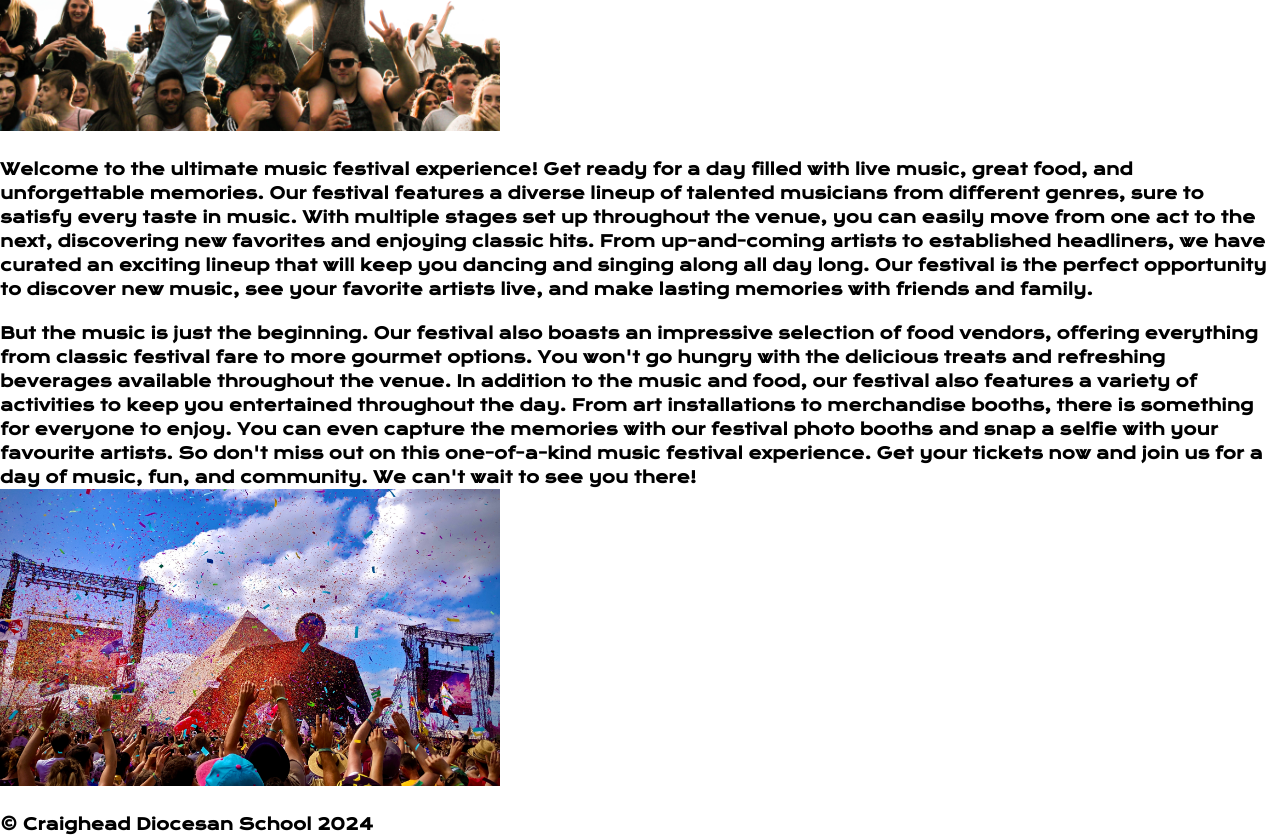
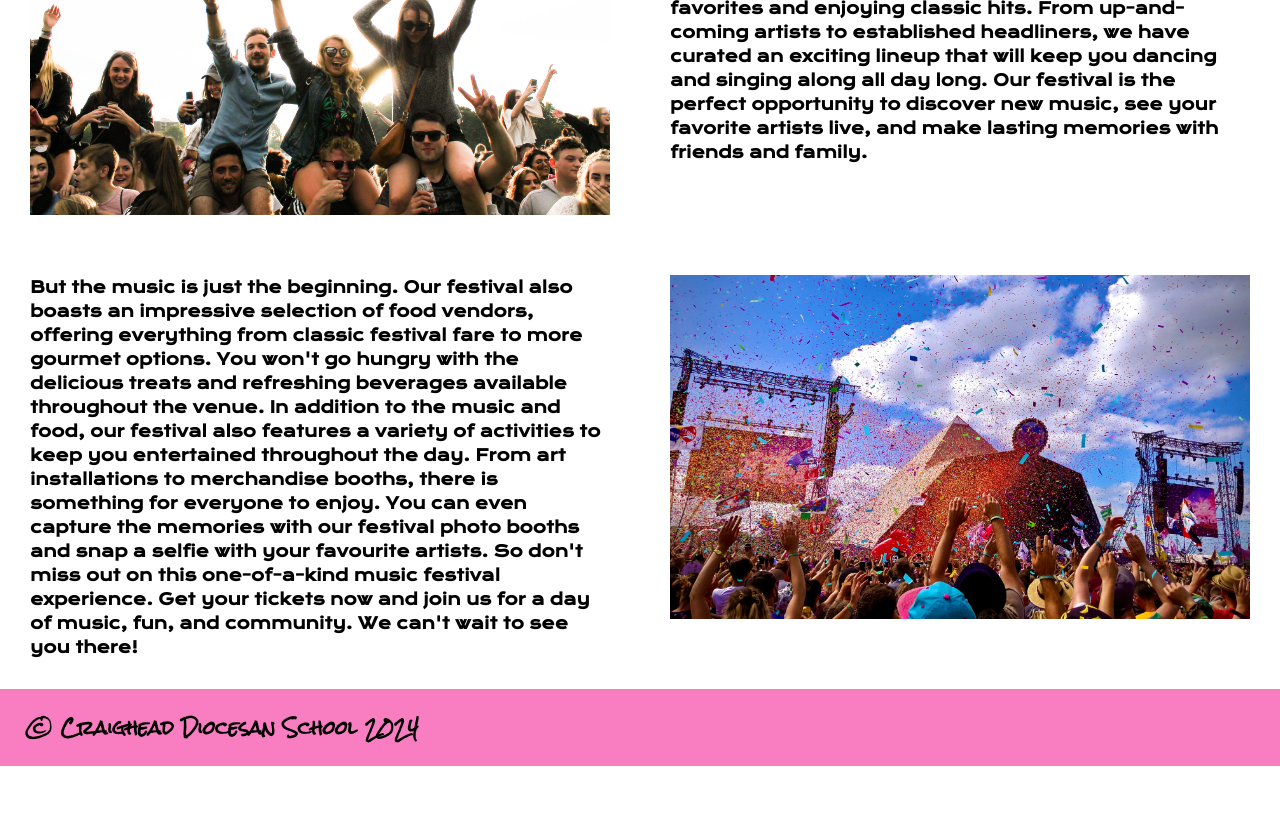
Before and after one commit to craighead-diocesan-school/music-festival-fitzgerald52, a SvelteKit app: page / in a window 1280 px wide. Shown: the part 940-1776 px from the top of the page. After the commit the page ends 1706 px from the top, so only its background shows below. Built offline with nearby package versions, Linux system fonts and the light colour scheme.

Commit message:
main and footer first
i used display grid to style my main content and made my footer a component so it can be used across all pages

```diff
--- /dev/null
+++ b/src/lib/Footer.svelte
@@ -0,0 +1,14 @@
+<footer>
+  <p>&copy; Craighead Diocesan School 2024</p>
+</footer>
+
+<style>
+  p {
+    background-color: rgb(249, 125, 193);
+    font-size: large;
+    color: black;
+    font-family: 'Rock Salt', cursive;
+    font-weight: 800;
+    padding: 25px;
+  }
+</style>
--- a/src/lib/Nav.svelte
+++ b/src/lib/Nav.svelte
@@ -6,7 +6,7 @@
   <a class:is-active={$page.url.pathname == '/'} href="/">Home</a>
   <a class:is-active={$page.url.pathname == '/acts'} href="/acts">Acts</a>
   <a class:is-active={$page.url.pathname == '/accommodation'} href="/accommodation">Accommodation</a>
-  <a class:is-active={$page.url.pathname == '/tickets'} href="/ticket">Tickets </a>
+  <a class:is-active={$page.url.pathname == '/ticket'} href="/ticket">Tickets </a>
 </nav>
 
 <style>
--- a/src/routes/+page.svelte
+++ b/src/routes/+page.svelte
@@ -1,6 +1,7 @@
 <script>
   import Header from '$lib/Header.svelte'
-  import Nav from '../lib/Nav.svelte'
+  import Nav from '$lib/Nav.svelte'
+  import Footer from '$lib/Footer.svelte'
 </script>
 
 <Nav />
@@ -12,14 +13,15 @@
   <p>But the music is just the beginning. Our festival also boasts an impressive selection of food vendors, offering everything from classic festival fare to more gourmet options. You won't go hungry with the delicious treats and refreshing beverages available throughout the venue. In addition to the music and food, our festival also features a variety of activities to keep you entertained throughout the day. From art installations to merchandise booths, there is something for everyone to enjoy. You can even capture the memories with our festival photo booths and snap a selfie with your favourite artists. So don't miss out on this one-of-a-kind music festival experience. Get your tickets now and join us for a day of music, fun, and community. We can't wait to see you there!</p>
   <img class="photo" src="/james-genchi.jpg" alt="large crowd of people cherring towads stage while confitie falls" />
 </main>
-
-<footer>
-  <p>&copy; Craighead Diocesan School 2024</p>
-</footer>
+<Footer />
 
 <style>
   @import url('https://fonts.googleapis.com/css2?family=Rock+Salt&display=swap');
   @import url('https://fonts.googleapis.com/css2?family=Krona+One&family=Rock+Salt&display=swap');
+  main {
+    display: grid;
+    grid-template-columns: repeat(2, 1fr);
+  }
   h2 {
     background-color: rgb(249, 125, 193);
     padding: 20px;
@@ -34,8 +36,10 @@
     font-weight: 800;
     padding-top: 20px;
     color: black;
+    padding: 30px;
   }
   .photo {
-    width: 500px;
+    width: 650px;
+    padding: 30px;
   }
 </style>
--- a/src/routes/accommodation/+page.svelte
+++ b/src/routes/accommodation/+page.svelte
@@ -0,0 +1,45 @@
+<script>
+  import Header from '$lib/Header.svelte'
+  import Nav from '$lib/Nav.svelte'
+  import Footer from '$lib/Footer.svelte'
+</script>
+
+<Nav />
+<Header />
+<h2>Home</h2>
+<main>
+  <img class="photo" src="/jade-masri.jpg" alt="group of young adults having fun ontop of each others shoulderss" />
+  <p>Welcome to the ultimate music festival experience! Get ready for a day filled with live music, great food, and unforgettable memories. Our festival features a diverse lineup of talented musicians from different genres, sure to satisfy every taste in music. With multiple stages set up throughout the venue, you can easily move from one act to the next, discovering new favorites and enjoying classic hits. From up-and-coming artists to established headliners, we have curated an exciting lineup that will keep you dancing and singing along all day long. Our festival is the perfect opportunity to discover new music, see your favorite artists live, and make lasting memories with friends and family.</p>
+  <p>But the music is just the beginning. Our festival also boasts an impressive selection of food vendors, offering everything from classic festival fare to more gourmet options. You won't go hungry with the delicious treats and refreshing beverages available throughout the venue. In addition to the music and food, our festival also features a variety of activities to keep you entertained throughout the day. From art installations to merchandise booths, there is something for everyone to enjoy. You can even capture the memories with our festival photo booths and snap a selfie with your favourite artists. So don't miss out on this one-of-a-kind music festival experience. Get your tickets now and join us for a day of music, fun, and community. We can't wait to see you there!</p>
+  <img class="photo" src="/james-genchi.jpg" alt="large crowd of people cherring towads stage while confitie falls" />
+</main>
+<Footer />
+
+<style>
+  @import url('https://fonts.googleapis.com/css2?family=Rock+Salt&display=swap');
+  @import url('https://fonts.googleapis.com/css2?family=Krona+One&family=Rock+Salt&display=swap');
+  main {
+    display: grid;
+    grid-template-columns: repeat(2, 1fr);
+  }
+  h2 {
+    background-color: rgb(249, 125, 193);
+    padding: 20px;
+    font-size: x-large;
+    color: black;
+    text-align: center;
+    font-family: 'Rock Salt', cursive;
+    font-weight: 800;
+  }
+  p {
+    font-family: 'Krona One', sans-serif;
+    font-weight: 800;
+    padding-top: 20px;
+    color: black;
+    padding: 30px;
+  }
+  .photo {
+    width: 650px;
+    padding: 30px;
+  }
+</style>
--- a/src/routes/acts/+page.svelte
+++ b/src/routes/acts/+page.svelte
@@ -0,0 +1,45 @@
+<script>
+  import Header from '$lib/Header.svelte'
+  import Nav from '$lib/Nav.svelte'
+  import Footer from '$lib/Footer.svelte'
+</script>
+
+<Nav />
+<Header />
+<h2>Home</h2>
+<main>
+  <img class="photo" src="/jade-masri.jpg" alt="group of young adults having fun ontop of each others shoulderss" />
+  <p>Welcome to the ultimate music festival experience! Get ready for a day filled with live music, great food, and unforgettable memories. Our festival features a diverse lineup of talented musicians from different genres, sure to satisfy every taste in music. With multiple stages set up throughout the venue, you can easily move from one act to the next, discovering new favorites and enjoying classic hits. From up-and-coming artists to established headliners, we have curated an exciting lineup that will keep you dancing and singing along all day long. Our festival is the perfect opportunity to discover new music, see your favorite artists live, and make lasting memories with friends and family.</p>
+  <p>But the music is just the beginning. Our festival also boasts an impressive selection of food vendors, offering everything from classic festival fare to more gourmet options. You won't go hungry with the delicious treats and refreshing beverages available throughout the venue. In addition to the music and food, our festival also features a variety of activities to keep you entertained throughout the day. From art installations to merchandise booths, there is something for everyone to enjoy. You can even capture the memories with our festival photo booths and snap a selfie with your favourite artists. So don't miss out on this one-of-a-kind music festival experience. Get your tickets now and join us for a day of music, fun, and community. We can't wait to see you there!</p>
+  <img class="photo" src="/james-genchi.jpg" alt="large crowd of people cherring towads stage while confitie falls" />
+</main>
+<Footer />
+
+<style>
+  @import url('https://fonts.googleapis.com/css2?family=Rock+Salt&display=swap');
+  @import url('https://fonts.googleapis.com/css2?family=Krona+One&family=Rock+Salt&display=swap');
+  main {
+    display: grid;
+    grid-template-columns: repeat(2, 1fr);
+  }
+  h2 {
+    background-color: rgb(249, 125, 193);
+    padding: 20px;
+    font-size: x-large;
+    color: black;
+    text-align: center;
+    font-family: 'Rock Salt', cursive;
+    font-weight: 800;
+  }
+  p {
+    font-family: 'Krona One', sans-serif;
+    font-weight: 800;
+    padding-top: 20px;
+    color: black;
+    padding: 30px;
+  }
+  .photo {
+    width: 650px;
+    padding: 30px;
+  }
+</style>
--- a/src/routes/ticket/+page.svelte
+++ b/src/routes/ticket/+page.svelte
@@ -0,0 +1,45 @@
+<script>
+  import Header from '$lib/Header.svelte'
+  import Nav from '$lib/Nav.svelte'
+  import Footer from '$lib/Footer.svelte'
+</script>
+
+<Nav />
+<Header />
+<h2>Home</h2>
+<main>
+  <img class="photo" src="/jade-masri.jpg" alt="group of young adults having fun ontop of each others shoulderss" />
+  <p>Welcome to the ultimate music festival experience! Get ready for a day filled with live music, great food, and unforgettable memories. Our festival features a diverse lineup of talented musicians from different genres, sure to satisfy every taste in music. With multiple stages set up throughout the venue, you can easily move from one act to the next, discovering new favorites and enjoying classic hits. From up-and-coming artists to established headliners, we have curated an exciting lineup that will keep you dancing and singing along all day long. Our festival is the perfect opportunity to discover new music, see your favorite artists live, and make lasting memories with friends and family.</p>
+  <p>But the music is just the beginning. Our festival also boasts an impressive selection of food vendors, offering everything from classic festival fare to more gourmet options. You won't go hungry with the delicious treats and refreshing beverages available throughout the venue. In addition to the music and food, our festival also features a variety of activities to keep you entertained throughout the day. From art installations to merchandise booths, there is something for everyone to enjoy. You can even capture the memories with our festival photo booths and snap a selfie with your favourite artists. So don't miss out on this one-of-a-kind music festival experience. Get your tickets now and join us for a day of music, fun, and community. We can't wait to see you there!</p>
+  <img class="photo" src="/james-genchi.jpg" alt="large crowd of people cherring towads stage while confitie falls" />
+</main>
+<Footer />
+
+<style>
+  @import url('https://fonts.googleapis.com/css2?family=Rock+Salt&display=swap');
+  @import url('https://fonts.googleapis.com/css2?family=Krona+One&family=Rock+Salt&display=swap');
+  main {
+    display: grid;
+    grid-template-columns: repeat(2, 1fr);
+  }
+  h2 {
+    background-color: rgb(249, 125, 193);
+    padding: 20px;
+    font-size: x-large;
+    color: black;
+    text-align: center;
+    font-family: 'Rock Salt', cursive;
+    font-weight: 800;
+  }
+  p {
+    font-family: 'Krona One', sans-serif;
+    font-weight: 800;
+    padding-top: 20px;
+    color: black;
+    padding: 30px;
+  }
+  .photo {
+    width: 650px;
+    padding: 30px;
+  }
+</style>
```
